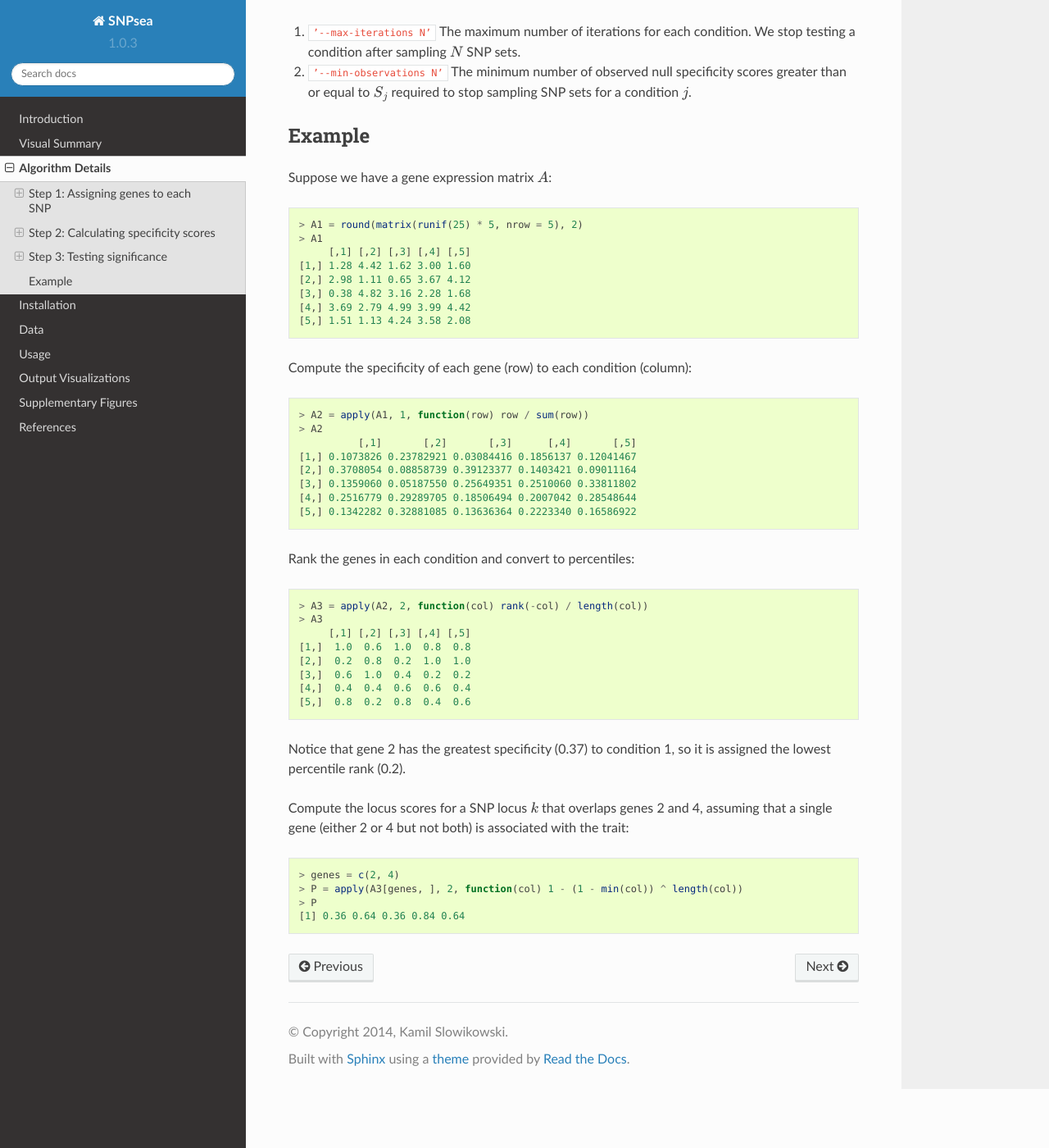
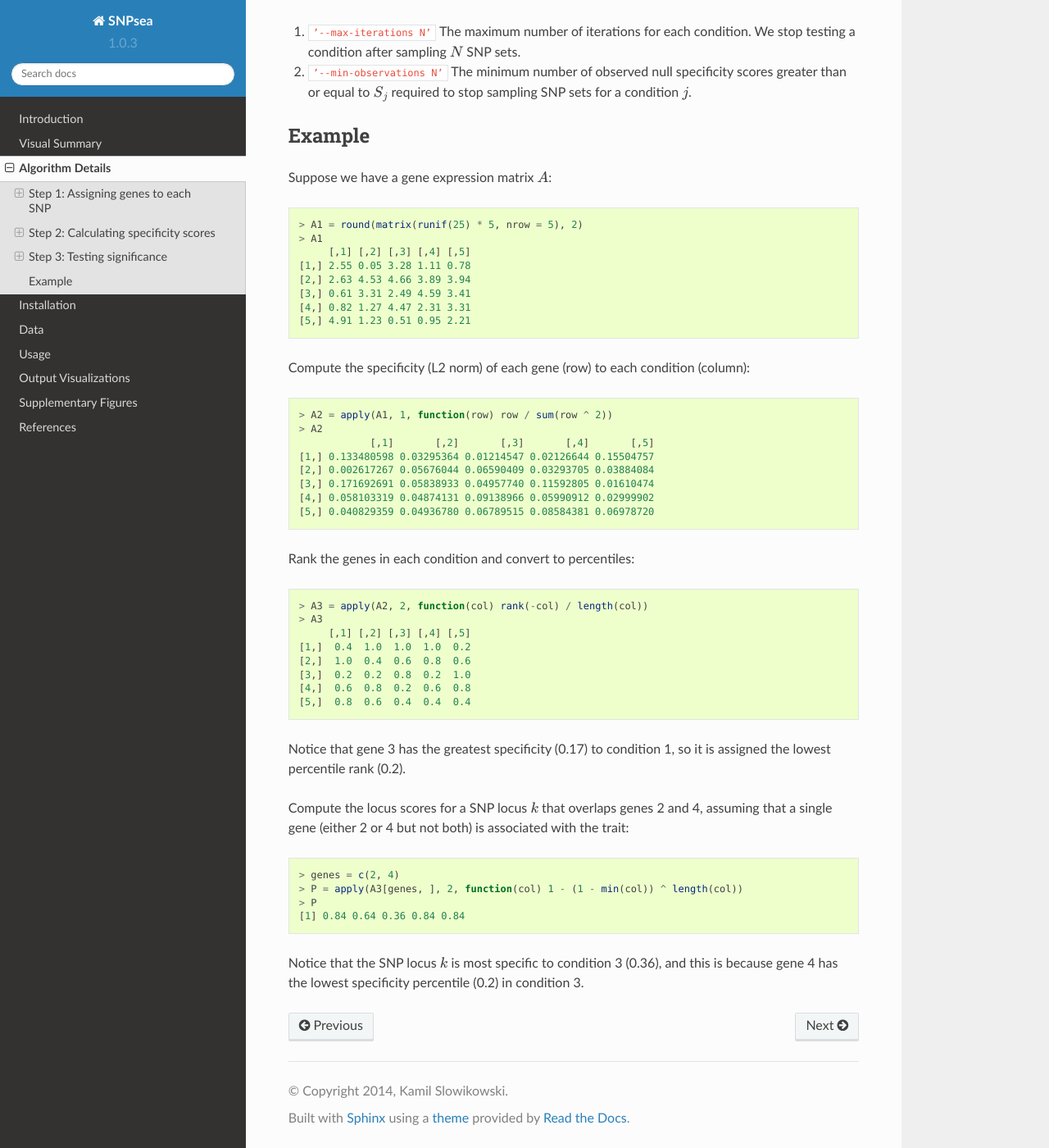
Before and after one commit to slowkow/snpsea, a Sphinx documentation site: the page built from docs/algorithm.rst, in a window 1280 px wide and 1400 px high, scrolled down 4480 px. Shown: the whole window at 82% size. Built offline with Sphinx 7.4.7 and the Read the Docs theme 2.0.0, drawn with Linux system fonts in a browser that asks for light colours.

Commit message:
fix a type in the example

```diff
--- a/docs/algorithm.rst
+++ b/docs/algorithm.rst
@@ -264,24 +264,25 @@ Suppose we have a gene expression matrix :math:`A`:
    > A1 = round(matrix(runif(25) * 5, nrow = 5), 2)
    > A1
         [,1] [,2] [,3] [,4] [,5]
-   [1,] 1.28 4.42 1.62 3.00 1.60
-   [2,] 2.98 1.11 0.65 3.67 4.12
-   [3,] 0.38 4.82 3.16 2.28 1.68
-   [4,] 3.69 2.79 4.99 3.99 4.42
-   [5,] 1.51 1.13 4.24 3.58 2.08
+   [1,] 2.55 0.05 3.28 1.11 0.78
+   [2,] 2.63 4.53 4.66 3.89 3.94
+   [3,] 0.61 3.31 2.49 4.59 3.41
+   [4,] 0.82 1.27 4.47 2.31 3.31
+   [5,] 4.91 1.23 0.51 0.95 2.21
 
-Compute the specificity of each gene (row) to each condition (column):
+Compute the specificity (L2 norm) of each gene (row) to each condition
+(column):
 
 .. code-block:: r
 
-   > A2 = apply(A1, 1, function(row) row / sum(row))
+   > A2 = apply(A1, 1, function(row) row / sum(row ^ 2))
    > A2
-             [,1]       [,2]       [,3]      [,4]       [,5]
-   [1,] 0.1073826 0.23782921 0.03084416 0.1856137 0.12041467
-   [2,] 0.3708054 0.08858739 0.39123377 0.1403421 0.09011164
-   [3,] 0.1359060 0.05187550 0.25649351 0.2510060 0.33811802
-   [4,] 0.2516779 0.29289705 0.18506494 0.2007042 0.28548644
-   [5,] 0.1342282 0.32881085 0.13636364 0.2223340 0.16586922
+               [,1]       [,2]       [,3]       [,4]       [,5]
+   [1,] 0.133480598 0.03295364 0.01214547 0.02126644 0.15504757
+   [2,] 0.002617267 0.05676044 0.06590409 0.03293705 0.03884084
+   [3,] 0.171692691 0.05838933 0.04957740 0.11592805 0.01610474
+   [4,] 0.058103319 0.04874131 0.09138966 0.05990912 0.02999902
+   [5,] 0.040829359 0.04936780 0.06789515 0.08584381 0.06978720
 
 Rank the genes in each condition and convert to percentiles:
 
@@ -290,13 +291,14 @@ Rank the genes in each condition and convert to percentiles:
    > A3 = apply(A2, 2, function(col) rank(-col) / length(col))
    > A3
         [,1] [,2] [,3] [,4] [,5]
-   [1,]  1.0  0.6  1.0  0.8  0.8
-   [2,]  0.2  0.8  0.2  1.0  1.0
-   [3,]  0.6  1.0  0.4  0.2  0.2
-   [4,]  0.4  0.4  0.6  0.6  0.4
-   [5,]  0.8  0.2  0.8  0.4  0.6
+   [1,]  0.4  1.0  1.0  1.0  0.2
+   [2,]  1.0  0.4  0.6  0.8  0.6
+   [3,]  0.2  0.2  0.8  0.2  1.0
+   [4,]  0.6  0.8  0.2  0.6  0.8
+   [5,]  0.8  0.6  0.4  0.4  0.4
 
-Notice that gene 2 has the greatest specificity (0.37) to condition 1, so it
+
+Notice that gene 3 has the greatest specificity (0.17) to condition 1, so it
 is assigned the lowest percentile rank (0.2).
 
 Compute the locus scores for a SNP locus :math:`k` that overlaps genes 2 and
@@ -308,4 +310,8 @@ the trait:
    > genes = c(2, 4)
    > P = apply(A3[genes, ], 2, function(col) 1 - (1 - min(col)) ^ length(col))
    > P
-   [1] 0.36 0.64 0.36 0.84 0.64
+   [1] 0.84 0.64 0.36 0.84 0.84
+
+Notice that the SNP locus :math:`k` is most specific to condition 3 (0.36),
+and this is because gene 4 has the lowest specificity percentile (0.2) in
+condition 3.
```
